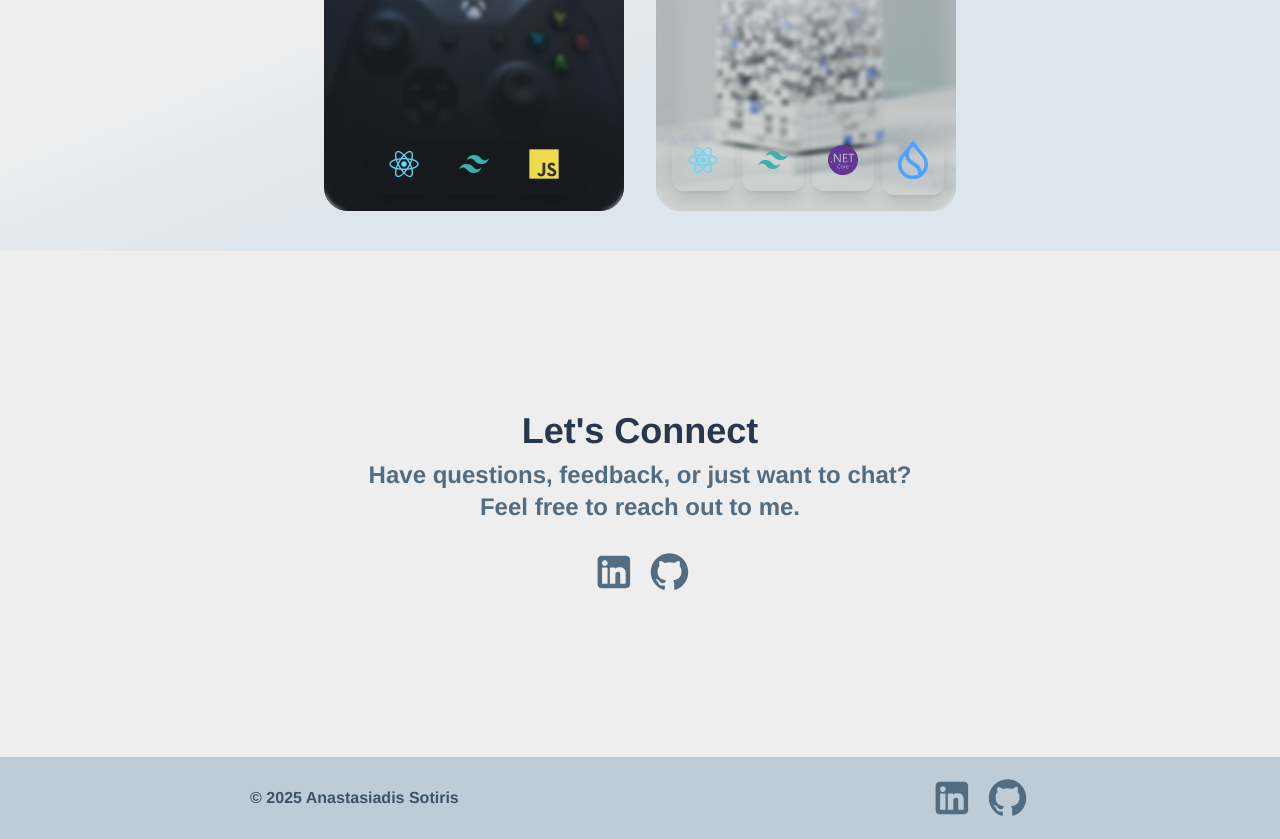
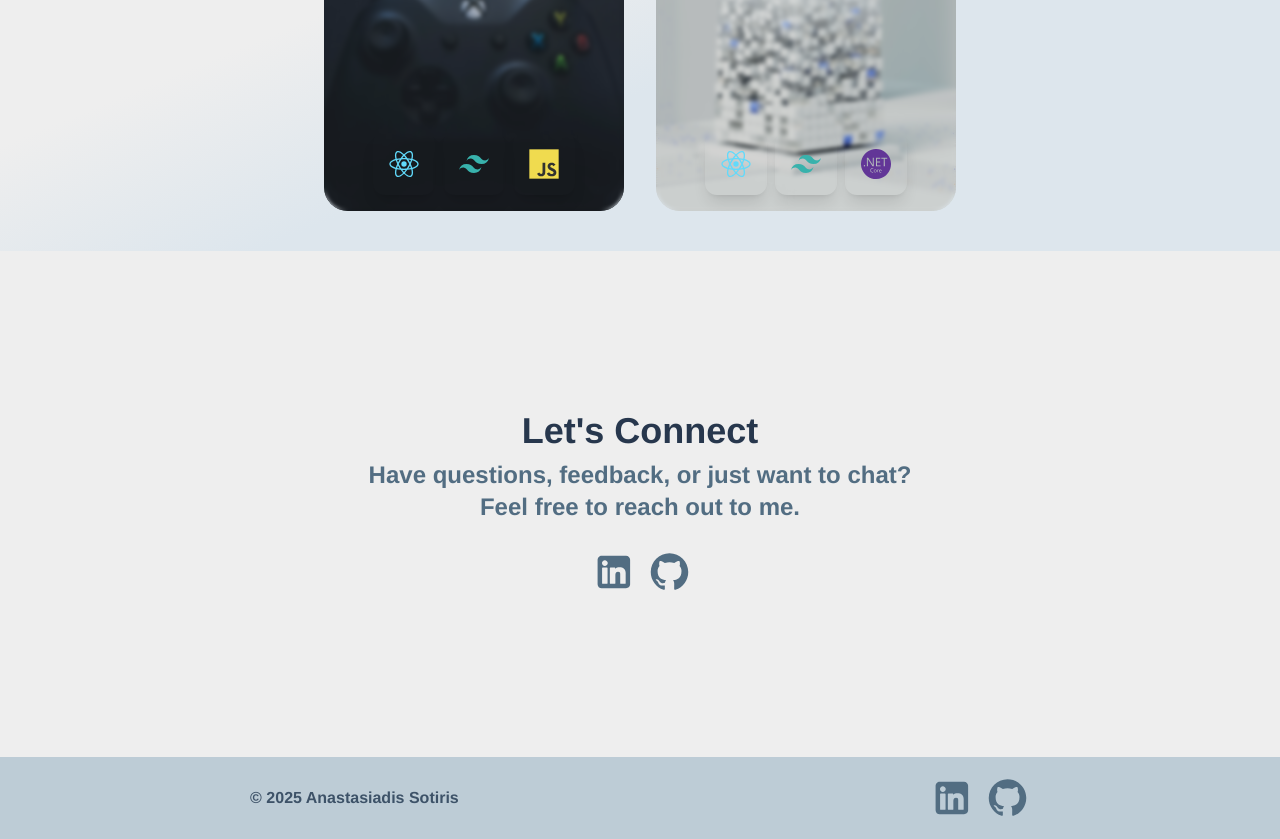
Before and after one commit to sotirisanastjm/AboutMe_v2, an Angular app: page / in a window 1280 px wide. Shown: the part 2317-3156 px from the top of the page. Built offline with nearby package versions, Linux system fonts and the light colour scheme.

Commit message:
Minor Fix

```diff
--- a/src/app/banner-product/banner-product.component.html
+++ b/src/app/banner-product/banner-product.component.html
@@ -20,8 +20,10 @@
             </h3>
             <img *ngIf="project.onlyLogo" class="h-1/4 w-fit object-cover" [src]=" project?.logoUrl?.url" [alt]="project.alt"/>
             <div class="mx-auto gap-2 flex flex-row justify-center items-center w-fit">
-              <ng-container *ngFor="let svg of project.svgIds">
-                <app-svg-list [svg]="svg.id"></app-svg-list>
+              <ng-container *ngFor="let svg of project.svgIds; let index= index">
+                <ng-container *ngIf="index <= 2">
+                  <app-svg-list [svg]="svg.id"></app-svg-list>
+                </ng-container>
               </ng-container>
             </div>
           </div>
```
